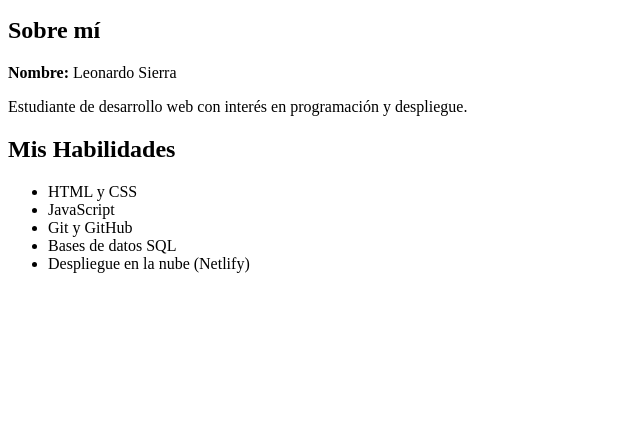
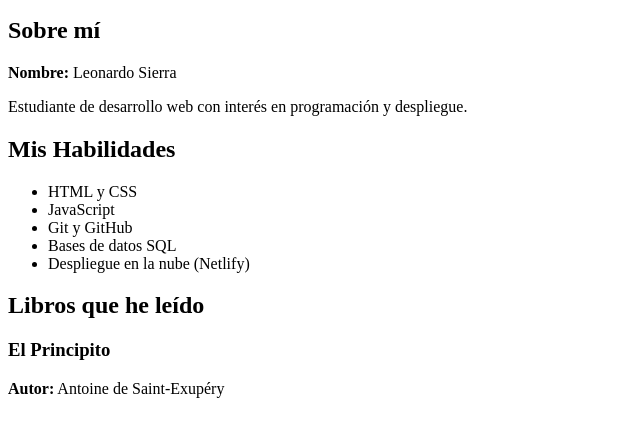
Before and after one commit to leonardosierra4002-dotcom/portafolio_personal, a plain HTML site: page index.html in a window 1280 px wide. Shown: the part 101-538 px from the top of the page, without its empty margins (0-640 px from the left). Drawn offline with Linux system fonts and the light colour scheme.

Commit message:
6/15: Crear sección libros con primer libro

```diff
--- a/index.html
+++ b/index.html
@@ -28,3 +28,10 @@
     <li>Despliegue en la nube (Netlify)</li>
   </ul>
 </section>
+<section>
+  <h2>Libros que he leído</h2>
+  <div>
+    <h3>El Principito</h3>
+    <p><strong>Autor:</strong> Antoine de Saint-Exupéry</p>
+  </div>
+</section>
```
